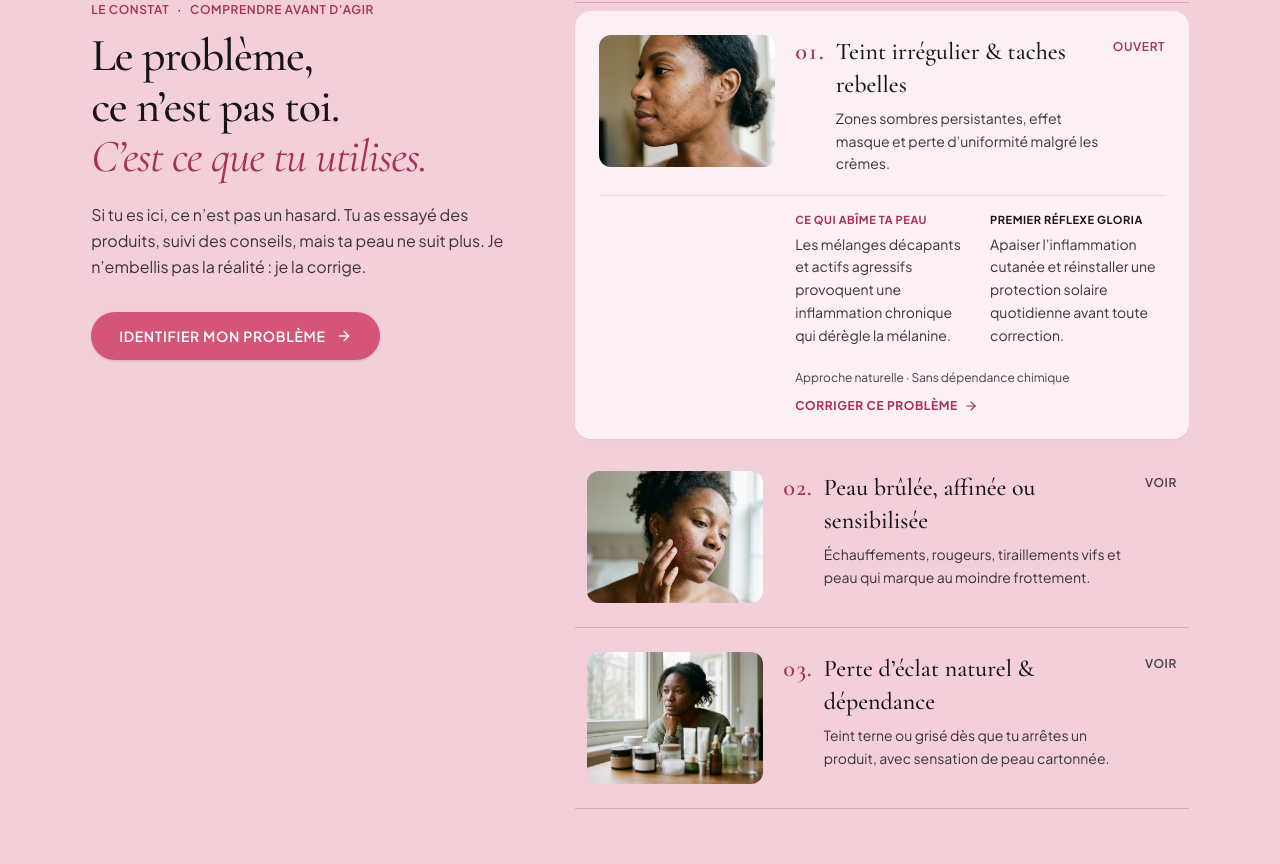
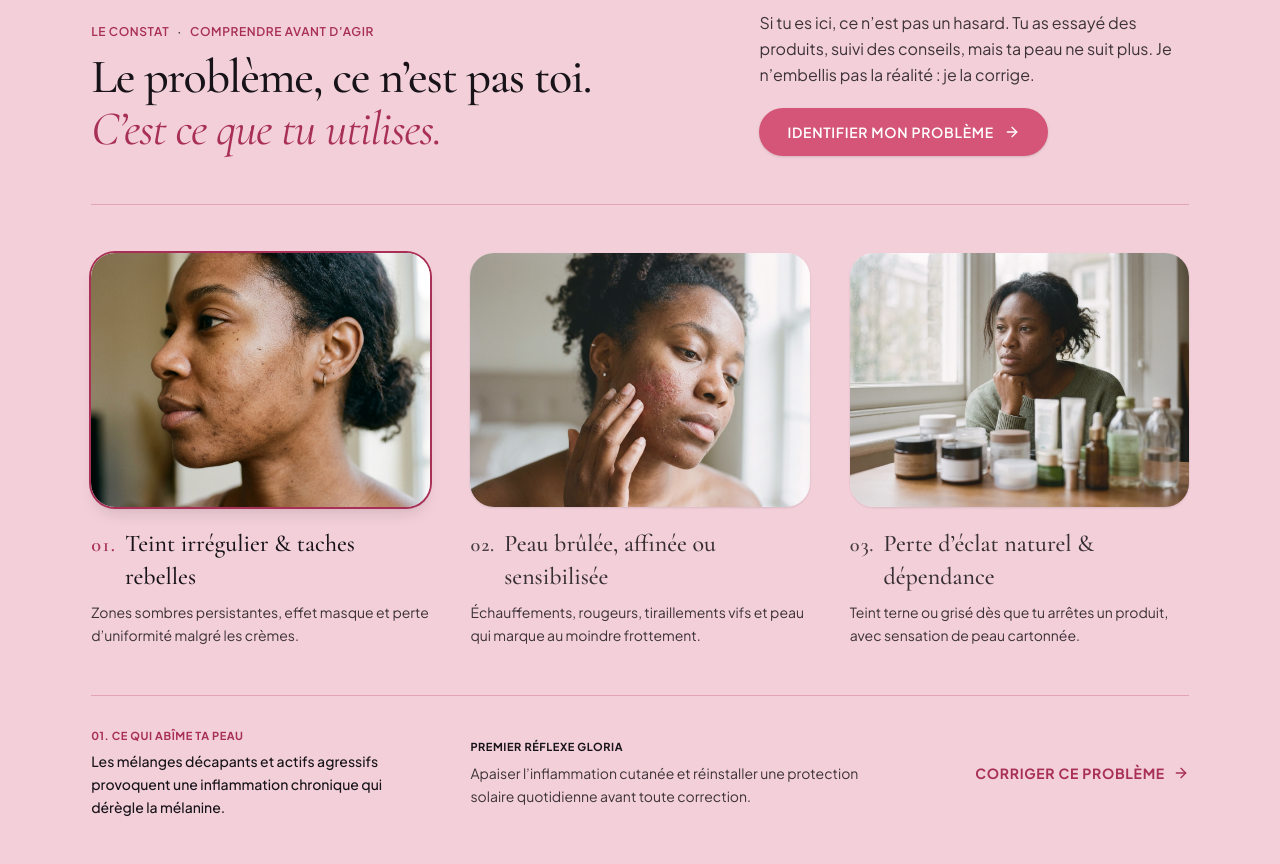
Before and after one commit to cyprien535/aminougloria, a React (Vite) app: page / in a window 1280 px wide. Shown: the part 856-1720 px from the top of the page. Built offline with nearby package versions, Linux system fonts and the light colour scheme.

Commit message:
style: refonte de la section Problème en galerie éditoriale 3 colonnes

```diff
--- a/src/App.tsx
+++ b/src/App.tsx
@@ -383,42 +383,45 @@ export default function App() {
         </section>
 
         {/* ========================================================
-            SECTION PROBLÈME (SUR LE PLAN D'ARRIÈRE-PLAN SANS CARTE)
+            SECTION PROBLÈME (GALERIE ÉDITORIALE EN 3 COLONNES SUR ARRIÈRE-PLAN)
             "Le problème, ce n'est pas toi. C'est ce que tu utilises."
             ======================================================== */}
+        {(() => {
+          const activeProblem =
+            SKIN_PROBLEMS.find((p) => p.id === selectedProblem) || SKIN_PROBLEMS[0];
+
+          return (
             <section
               id="probleme"
-          className="relative z-0 w-[96%] sm:w-[95%] md:w-[94%] lg:w-[93%] max-w-[1390px] py-12 sm:py-16 md:py-20 px-2 sm:px-4 md:px-6"
+              className="relative z-0 w-[96%] sm:w-[95%] md:w-[94%] lg:w-[93%] max-w-[1390px] py-14 sm:py-18 md:py-22 px-2 sm:px-4 md:px-6"
             >
-          <div className="grid grid-cols-1 lg:grid-cols-12 gap-10 lg:gap-16 items-start">
-
-            {/* Left Column: Editorial Truth & CTA */}
-            <div className="lg:col-span-5 flex flex-col items-start">
+              {/* Top Editorial Split Header */}
+              <div className="grid grid-cols-1 lg:grid-cols-12 gap-6 lg:gap-12 items-end pb-10 sm:pb-12 border-b border-[#A82F55]/25">
+                <div className="lg:col-span-7">
                   <div className="text-xs font-semibold tracking-wider uppercase text-[#A82F55] mb-3 flex flex-wrap items-center gap-2">
                     <span>Le constat</span>
                     <span aria-hidden="true" className="text-[#4A3F45]">·</span>
                     <span>Comprendre avant d’agir</span>
                   </div>
-
-              <h2 className="font-serif-luxury text-3xl sm:text-4xl lg:text-[46px] text-[#171318] font-medium leading-[1.1] tracking-tight text-balance">
+                  <h2 className="font-serif-luxury text-3xl sm:text-4xl lg:text-[48px] text-[#171318] font-medium leading-[1.08] tracking-tight text-balance">
                     Le problème, ce n’est pas toi. <br />
                     <span className="text-[#A82F55] italic">C’est ce que tu utilises.</span>
                   </h2>
+                </div>
 
-              <p className="mt-5 text-sm sm:text-base text-[#3D3238] leading-relaxed max-w-md">
+                <div className="lg:col-span-5 flex flex-col items-start gap-5">
+                  <p className="text-sm sm:text-base text-[#3D3238] leading-relaxed">
                     Si tu es ici, ce n’est pas un hasard. Tu as essayé des produits, suivi des conseils, mais ta peau ne suit plus. Je n’embellis pas la réalité : je la corrige.
                   </p>
-
-              <div className="mt-8 flex flex-wrap items-center gap-4">
                   <button
+                    type="button"
                     onClick={() => {
-                    const active = SKIN_PROBLEMS.find((p) => p.id === selectedProblem);
-                    if (active) setConcern(active.concernKey);
+                      setConcern(activeProblem.concernKey);
                       setQuizStep(1);
                       setDiagnosticResult(null);
                       setIsDiagnosticOpen(true);
                     }}
-                  className="group px-7 py-3.5 rounded-full bg-[#D45578] text-[#FFFFFF] hover:bg-[#A82F55] transition-all duration-200 text-xs sm:text-sm font-semibold uppercase tracking-wider cursor-pointer shadow-sm hover:shadow-md flex items-center gap-2.5"
+                    className="group px-7 py-3.5 rounded-full bg-[#D45578] hover:bg-[#A82F55] text-[#FFFFFF] transition-all duration-200 text-xs sm:text-sm font-semibold uppercase tracking-wider cursor-pointer shadow-sm flex items-center gap-2.5 whitespace-nowrap shrink-0"
                   >
                     <span>Identifier mon problème</span>
                     <ArrowRight className="w-4 h-4 group-hover:translate-x-1 transition-transform" />
@@ -426,105 +429,115 @@ export default function App() {
                 </div>
               </div>
 
-            {/* Right Column: Interactive List of the 3 Core Skin Problems with Dedicated Visuals */}
-            <div className="lg:col-span-7 flex flex-col border-t border-[#A82F55]/25">
+              {/* 3-Column Visual Problem Showcase */}
+              <div className="mt-10 sm:mt-12 grid grid-cols-1 md:grid-cols-3 gap-7 lg:gap-10">
                 {SKIN_PROBLEMS.map((problem) => {
                   const isSelected = selectedProblem === problem.id;
+                  const isProblemImageFailed = Boolean(failedImages[problem.image]);
+
                   return (
+                    <button
+                      key={problem.id}
+                      type="button"
+                      onClick={() => setSelectedProblem(problem.id)}
+                      aria-pressed={isSelected}
+                      className="text-left group cursor-pointer flex flex-col items-start focus:outline-none"
+                    >
+                      {/* Full-Width Column Image (4:3) */}
                       <div
-                    key={problem.id}
-                    className={`border-b border-[#A82F55]/25 transition-colors duration-200 ${
-                      isSelected ? 'bg-[#FFFFFF]/70 px-4 sm:px-6 py-5 sm:py-6 rounded-2xl my-2 border-transparent shadow-xs' : 'py-5 sm:py-6 px-2 sm:px-3'
+                        className={`w-full aspect-[4/3] rounded-[24px] overflow-hidden bg-gradient-to-br from-[#FFFFFF]/70 via-[#FCE4EC] to-[#D45578]/25 transition-all duration-300 ${
+                          isSelected
+                            ? 'ring-2 ring-[#A82F55] shadow-lg'
+                            : 'shadow-sm opacity-90 group-hover:opacity-100 group-hover:shadow-md'
                         }`}
                       >
-                    <button
-                      type="button"
-                      onClick={() => setSelectedProblem(problem.id)}
-                      className="w-full text-left flex flex-col sm:flex-row items-start gap-4 sm:gap-5 cursor-pointer group"
-                      aria-expanded={isSelected}
-                    >
-                      {/* Dedicated Problem Image (4:3) */}
-                      <div className="w-full sm:w-40 md:w-44 aspect-[4/3] rounded-xl overflow-hidden bg-[#A82F55]/10 shrink-0 relative">
+                        {isProblemImageFailed ? (
+                          <div className="w-full h-full flex flex-col items-center justify-center p-6 text-center">
+                            <Sparkles className="w-8 h-8 text-[#A82F55] mb-2" />
+                            <span className="font-serif-luxury text-lg text-[#171318]">
+                              {problem.title}
+                            </span>
+                          </div>
+                        ) : (
                           <img
                             src={problem.image}
                             alt={problem.imageAlt}
                             referrerPolicy="no-referrer"
-                          className="w-full h-full object-cover group-hover:scale-105 transition-transform duration-300"
+                            onError={() =>
+                              setFailedImages((prev) => ({ ...prev, [problem.image]: true }))
+                            }
+                            className="w-full h-full object-cover group-hover:scale-[1.03] transition-transform duration-500"
                           />
+                        )}
                       </div>
 
-                      <div className="flex-1 flex items-start justify-between gap-3 w-full">
-                        <div className="flex items-baseline gap-2.5 sm:gap-3">
-                          <span className="font-serif-luxury text-xl sm:text-2xl font-semibold text-[#A82F55] tabular-nums shrink-0">
+                      {/* Editorial Number, Title & Symptom */}
+                      <div className="mt-5 w-full">
+                        <div className="flex items-baseline gap-2.5">
+                          <span
+                            className={`font-serif-luxury text-xl font-semibold tabular-nums transition-colors ${
+                              isSelected ? 'text-[#A82F55]' : 'text-[#4A3F45] group-hover:text-[#A82F55]'
+                            }`}
+                          >
                             {problem.num}
                           </span>
-                          <div>
-                            <h3 className="font-serif-luxury text-xl sm:text-2xl text-[#171318] font-medium group-hover:text-[#A82F55] transition-colors leading-snug">
+                          <h3
+                            className={`font-serif-luxury text-xl sm:text-2xl font-medium leading-snug transition-colors ${
+                              isSelected ? 'text-[#171318]' : 'text-[#171318]/85 group-hover:text-[#A82F55]'
+                            }`}
+                          >
                             {problem.title}
                           </h3>
-                            <p className="mt-1.5 text-xs sm:text-sm text-[#3D3238] leading-relaxed">
+                        </div>
+                        <p className="mt-2 text-xs sm:text-sm text-[#3D3238] leading-relaxed">
                           {problem.symptom}
                         </p>
                       </div>
+                    </button>
+                  );
+                })}
               </div>
-                        <span
-                          className={`text-xs font-semibold uppercase tracking-wider shrink-0 mt-1 transition-colors ${
-                            isSelected ? 'text-[#A82F55]' : 'text-[#4A3F45] group-hover:text-[#A82F55]'
-                          }`}
-                        >
-                          {isSelected ? 'Ouvert' : 'Voir'}
-                        </span>
+
+              {/* Focused Interactive Cause & First Reflex Strip */}
+              <div className="mt-10 sm:mt-12 pt-8 border-t border-[#A82F55]/25 grid grid-cols-1 lg:grid-cols-12 gap-6 lg:gap-10 items-center">
+                <div className="lg:col-span-4">
+                  <div className="text-[11px] font-bold uppercase tracking-wider text-[#A82F55] mb-1.5">
+                    {activeProblem.num} Ce qui abîme ta peau
                   </div>
-                    </button>
-
-                    {isSelected && (
-                      <div className="mt-5 pt-4 border-t border-[#A82F55]/15 grid grid-cols-1 sm:grid-cols-2 gap-5 pl-0 sm:pl-44 md:pl-49">
-                        <div>
-                          <div className="text-[11px] font-bold uppercase tracking-wider text-[#A82F55] mb-1">
-                            Ce qui abîme ta peau
-                          </div>
-                          <p className="text-xs sm:text-sm text-[#3D3238] leading-relaxed">
-                            {problem.cause}
+                  <p className="text-xs sm:text-sm text-[#171318] leading-relaxed font-medium">
+                    {activeProblem.cause}
                   </p>
                 </div>
-                        <div>
-                          <div className="text-[11px] font-bold uppercase tracking-wider text-[#171318] mb-1">
+
+                <div className="lg:col-span-5">
+                  <div className="text-[11px] font-bold uppercase tracking-wider text-[#171318] mb-1.5">
                     Premier réflexe Gloria
                   </div>
                   <p className="text-xs sm:text-sm text-[#3D3238] leading-relaxed">
-                            {problem.reflex}
+                    {activeProblem.reflex}
                   </p>
                 </div>
 
-                        <div className="sm:col-span-2 pt-1 flex flex-wrap items-center justify-between gap-3">
-                          <span className="text-xs text-[#4A3F45]">
-                            Approche naturelle · Sans dépendance chimique
-                          </span>
+                <div className="lg:col-span-3 flex lg:justify-end">
                   <button
                     type="button"
                     onClick={() => {
-                              setConcern(problem.concernKey);
+                      setConcern(activeProblem.concernKey);
                       setQuizStep(1);
                       setDiagnosticResult(null);
                       setIsDiagnosticOpen(true);
                     }}
-                            className="text-xs font-bold uppercase tracking-wider text-[#A82F55] hover:text-[#171318] flex items-center gap-1.5 cursor-pointer transition-colors"
+                    className="group text-xs sm:text-sm font-bold uppercase tracking-wider text-[#A82F55] hover:text-[#171318] flex items-center gap-2 cursor-pointer transition-colors whitespace-nowrap shrink-0"
                   >
                     <span>Corriger ce problème</span>
-                            <ArrowRight className="w-3.5 h-3.5" />
+                    <ArrowRight className="w-4 h-4 group-hover:translate-x-1 transition-transform" />
                   </button>
                 </div>
               </div>
-                    )}
-                  </div>
+            </section>
           );
-              })}
-            </div>
+        })()}
 
-          </div>
-        </section>
-
-        {/* ========================================================
         {/* ========================================================
             SECTION SOLUTION (MÉTHODE EN 3 ÉTAPES EN ZIG-ZAG SUR ARRIÈRE-PLAN)
             ======================================================== */}
```
Lines whose indentation alone changed are shown as unchanged.
